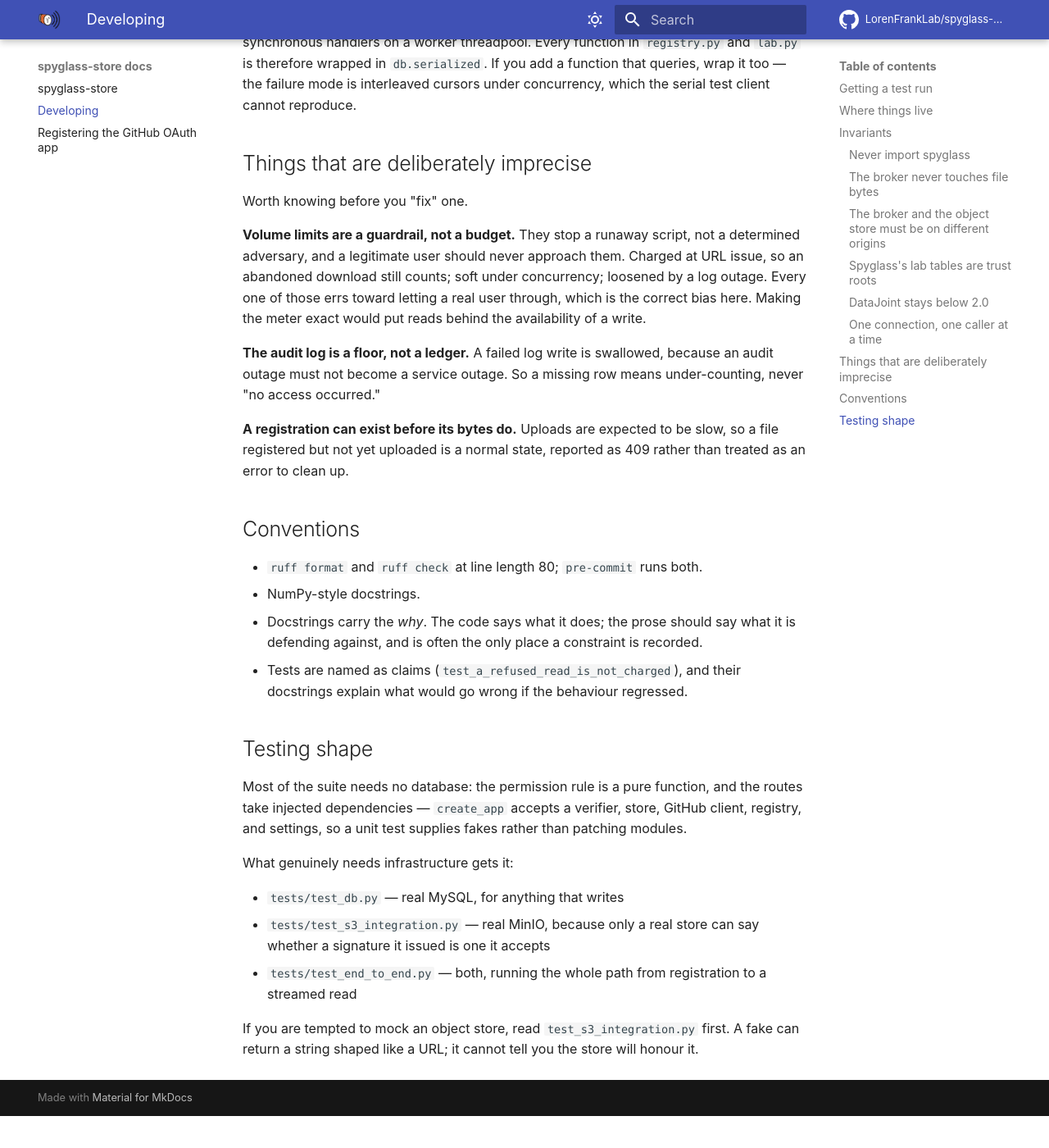
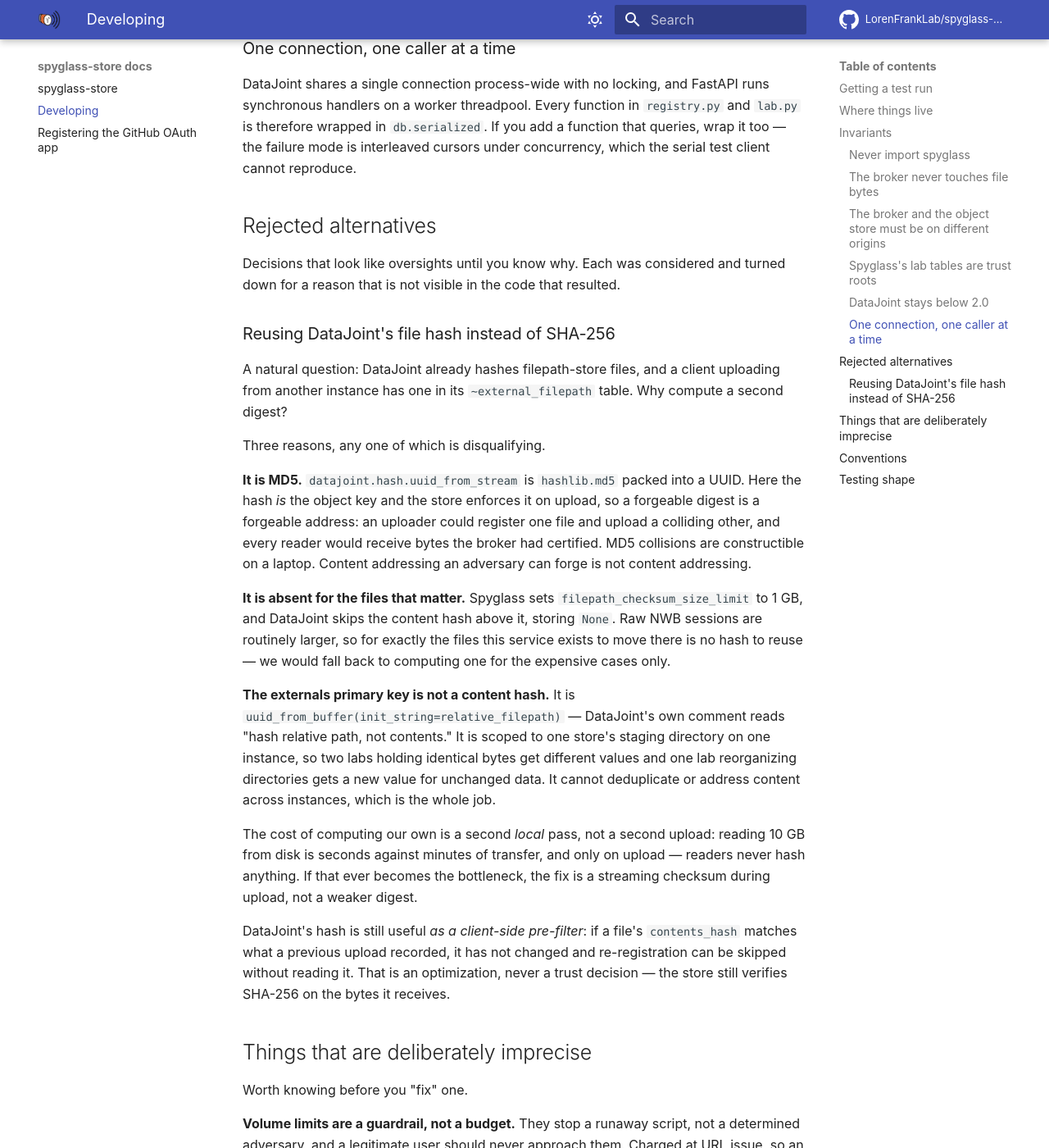
Before and after one commit to CBroz1/spyglass-store, an MkDocs documentation site: the page built from docs/src/developing.md, in a window 1280 px wide and 1400 px high, scrolled down 2837 px. Shown: the whole window at 82% size. Built offline with MkDocs 1.6.1 and Material for MkDocs 9.7.7, drawn with Linux system fonts in a browser that asks for light colours; comment, search, counter and statistics services are not loaded; before the commit the page ends 4198 px from its top, so only the background shows below that; some of the changed text lies outside the part shown.

````diff
--- a/docs/src/developing.md
+++ b/docs/src/developing.md
@@ -34,6 +34,12 @@ Useful flags:
 
 Coverage must stay at or above 70%: `coverage run && coverage report`.
 
+Container images are pinned to specific releases, and MinIO comes from `quay.io`
+rather than Docker Hub — MinIO withdrew their Docker Hub images, so
+`minio/minio` now refuses anonymous pulls. A developer with an old copy cached
+locally will not notice; CI, pulling fresh, cannot start at all. Bump the pins
+in `tests/container.py` and `deploy/docker-compose.yml` together.
+
 ## Where things live
 
 ```
@@ -119,6 +122,51 @@ runs synchronous handlers on a worker threadpool. Every function in
 function that queries, wrap it too — the failure mode is interleaved cursors
 under concurrency, which the serial test client cannot reproduce.
 
+## Rejected alternatives
+
+Decisions that look like oversights until you know why. Each was considered and
+turned down for a reason that is not visible in the code that resulted.
+
+### Reusing DataJoint's file hash instead of SHA-256
+
+A natural question: DataJoint already hashes filepath-store files, and a client
+uploading from another instance has one in its `~external_filepath` table. Why
+compute a second digest?
+
+Three reasons, any one of which is disqualifying.
+
+**It is MD5.** `datajoint.hash.uuid_from_stream` is `hashlib.md5` packed into a
+UUID. Here the hash *is* the object key and the store enforces it on upload, so
+a forgeable digest is a forgeable address: an uploader could register one file
+and upload a colliding other, and every reader would receive bytes the broker
+had certified. MD5 collisions are constructible on a laptop. Content addressing
+an adversary can forge is not content addressing.
+
+**It is absent for the files that matter.** Spyglass sets
+`filepath_checksum_size_limit` to 1 GB, and DataJoint skips the content hash
+above it, storing `None`. Raw NWB sessions are routinely larger, so for exactly
+the files this service exists to move there is no hash to reuse — we would fall
+back to computing one for the expensive cases only.
+
+**The externals primary key is not a content hash.** It is
+`uuid_from_buffer(init_string=relative_filepath)` — DataJoint's own comment
+reads "hash relative path, not contents." It is scoped to one store's staging
+directory on one instance, so two labs holding identical bytes get different
+values and one lab reorganizing directories gets a new value for unchanged data.
+It cannot deduplicate or address content across instances, which is the whole
+job.
+
+The cost of computing our own is a second *local* pass, not a second upload:
+reading 10 GB from disk is seconds against minutes of transfer, and only on
+upload — readers never hash anything. If that ever becomes the bottleneck, the
+fix is a streaming checksum during upload, not a weaker digest.
+
+DataJoint's hash is still useful *as a client-side pre-filter*: if a file's
+`contents_hash` matches what a previous upload recorded, it has not changed and
+re-registration can be skipped without reading it. That is an optimization,
+never a trust decision — the store still verifies SHA-256 on the bytes it
+receives.
+
 ## Things that are deliberately imprecise
 
 Worth knowing before you "fix" one.
````
Also changed, not shown: other parts of docs/src/developing.md (+0 -3 lines), 4 other files.
